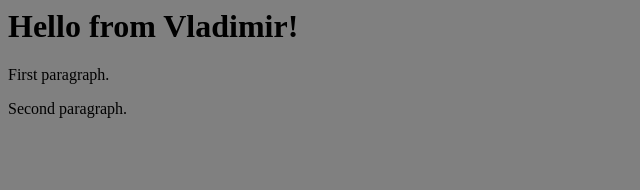
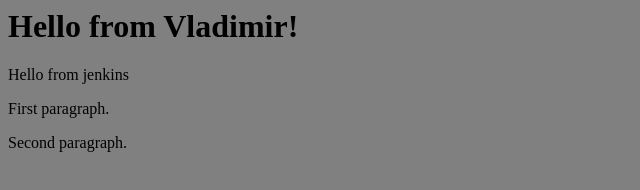
Before and after one commit to parvladimir/app-for-jenkins, a plain HTML site: page index.html in a window 1280 px wide. Shown: the whole page, without its empty margins (0-640 px from the left). Drawn offline with Linux system fonts and the light colour scheme.

Commit message:
update index file

```diff
--- a/index.html
+++ b/index.html
@@ -1,6 +1,7 @@
 <html>
  <body bgcolor="gray">
   <h1>Hello from Vladimir!</h1>
+  <p>Hello from jenkins</p>
   <p>First paragraph.</p>
   <p>Second paragraph.</p>
  </body>
```
